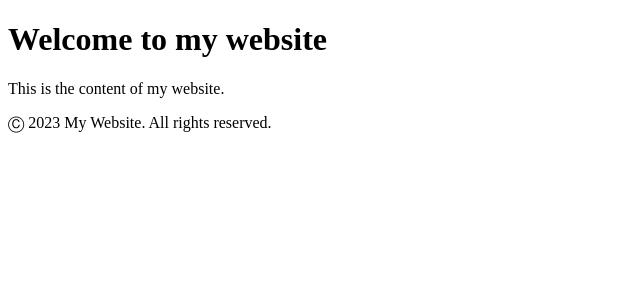
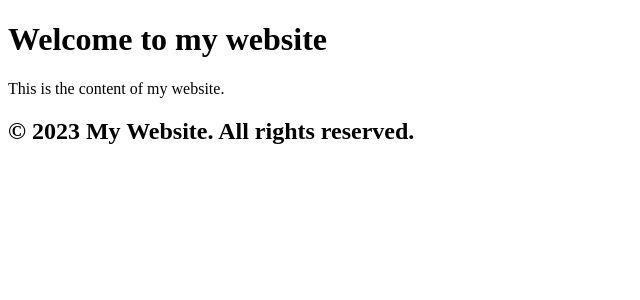
Before and after one commit to acciojob/page-layout-Bgguy154, a React app: page / in a window 1280 px wide. Shown: the top 300 px of the page, without its empty margins (0-640 px from the left). Built offline with nearby package versions, Linux system fonts and the light colour scheme.

Commit message:
Change footer from p to h2 element
Updated footer text to use an h2 element instead of a p element.

```diff
--- a/src/components/App.js
+++ b/src/components/App.js
@@ -5,10 +5,9 @@ import PageLayout from "./PageLayout";
 const App = () => {
   return (
     <div>
-      {/* Do not remove the main div */}
       <PageLayout
         header={<h1>Welcome to my website</h1>}
-        footer={<p>Ⓒ 2023 My Website. All rights reserved.</p>}
+        footer={<h2>© 2023 My Website. All rights reserved.</h2>}
       >
         <p>This is the content of my website.</p>
       </PageLayout>
```
